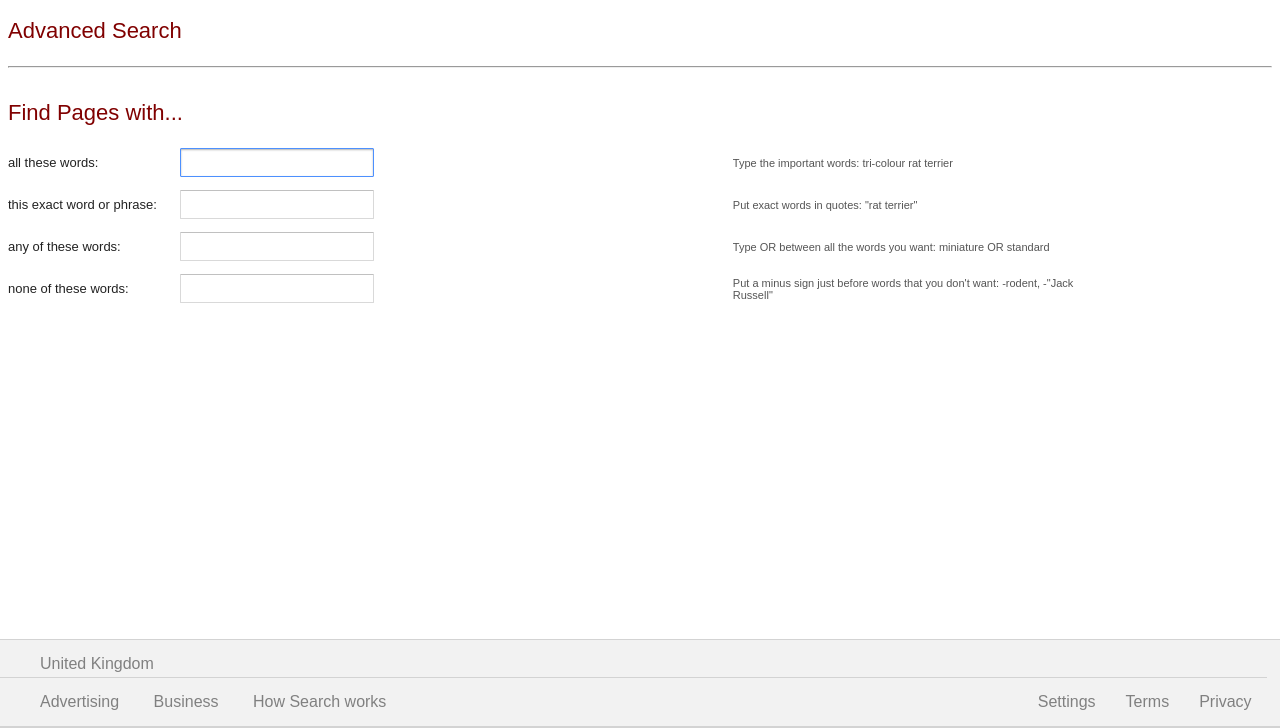
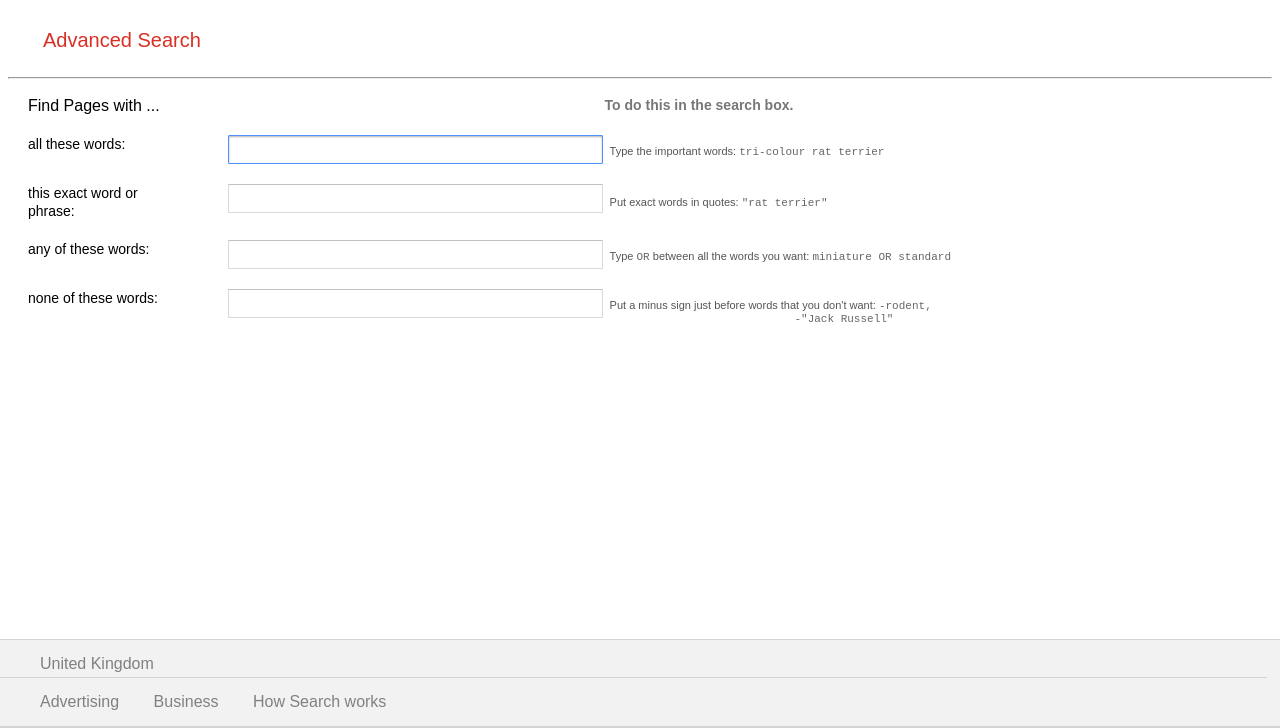
Before and after one commit to NardiniA/search, a plain HTML site: page advanced.html in a window 1280 px wide. Shown: the part 72-800 px from the top of the page. Drawn offline with Linux system fonts and the light colour scheme.

Commit message:
Completed Advanced Search Page, Changed Footer styling

```diff
--- a/advanced.html
+++ b/advanced.html
@@ -24,68 +24,71 @@
     </div>
 
     <div id = "main">
+        <div class="bar">
             <p>Advanced Search</p>
+        </div>
+
         <hr />
-        <p>Find Pages with...</p>
         <div class = "inputs">
             <form action = "" method = "GET">
+                <div class="grid-container">
+                    <!-- Form Titles -->
+                    <div class="grid-item">
+                        Find Pages with ...
+                    </div>
+                    <div class="grid-item">&nbsp;</div>
+                    <div class="grid-item" id="howto-title" style = "margin: 0; padding: 10px 0px;">
+                        To do this in the search box.
+                    </div>
+                    <!-- All these words inputs -->
+                    <div class="grid-item">
+                        <label for ="atw">all these words:</label>
+                    </div>
+                    <div class="grid-item">
+                        <input class = "jfk-textinput" value = "" autofocus="autofocus" id = "atw" name = "as_q" type = "text" />
+                    </div>
+                    <div class="grid-item howto">
+                        <div class = "info">Type the important words: <span class="info-eg">tri-colour rat terrier</span></div>
+                    </div>
 
-                <!--<div class = "input-container">
-                    <p class = "contents des">...all these words:</p>
-                    <input style = "width: 50%;" type = "text"  name = "as_q" class = "contents" />
-                    <p class = "contents ex">Example: "Example"</p>
-                </div> -->
-            </form>
+                    <!-- Exact word or phrase inputs -->
+                    <div class="grid-item">
+                        <label for="ewp">this exact word or phrase:</label>
+                    </div>
+                    <div class="grid-item">
+                        <input class="jfk-textinput" value="" id="ewp" name="as_epq" type="text" />
+                    </div>
+                    <div class="grid-item howto">
+                        <div class="info">Put exact words in quotes: <span class="info-eg">"rat terrier"</span>
                         </div>
                     </div>
 
-    <div class="otByu">
-        <div class="yIQOUb">
-            <div class="FAcADc">
-                <div class="lOTAE"> <label for="xX4UFf">all these words:</label> </div>
+                    <!-- Any of these words inputs-->
+                    <div class="grid-item">
+                        <label for="aofw">any of these words:</label>
                     </div>
-            <div class="jYcx0e">
-                <div class="PLLUQc"> <input class="jfk-textinput" value="" autofocus="autofocus" id="xX4UFf" name="as_q"
-                        type="text"> </div>
+                    <div class="grid-item">
+                        <input class="jfk-textinput" value="" id="aofw" name="as_oq" type="text" />
                     </div>
-            <div class="cwqNnb dulCv">
-                <div class="lOTAE">Type the important words: <span class="BFlQMb">tri-colour rat terrier</span> </div>
+                    <div class="grid-item howto">
+                        <div class="info">Type <span class="info-eg">OR</span> between all the words you want: <span class="info-eg">miniature OR standard</span>
                         </div>
                     </div>
-        <div class="yIQOUb">
-            <div class="FAcADc">
-                <div class="lOTAE"> <label for="CwYCWc">this exact word or phrase:</label> </div>
+
+                    <!-- None of these words inputs -->
+                    <div class="grid-item">
+                        <label for="notw">none of these words:</label>
                     </div>
-            <div class="jYcx0e">
-                <div class="PLLUQc"> <input class="jfk-textinput" value="" id="CwYCWc" name="as_epq" type="text"> </div>
+                    <div class="grid-item">
+                        <input class="jfk-textinput" value="" id="notw" name="as_eq" type="text" />
                     </div>
-            <div class="cwqNnb dulCv">
-                <div class="lOTAE">Put exact words in quotes: <span class="BFlQMb">"rat terrier"</span> </div>
+                    <div class="grid-item howto">
+                        <div class="info">Put a minus sign just before words that you don't want: <span class="info-eg">-rodent,
+                            -"Jack Russell"</span>
                         </div>
                     </div>
-        <div class="yIQOUb">
-            <div class="FAcADc">
-                <div class="lOTAE"> <label for="mSoczb">any of these words:</label> </div>
                 </div>
-            <div class="jYcx0e">
-                <div class="PLLUQc"> <input class="jfk-textinput" value="" id="mSoczb" name="as_oq" type="text"> </div>
-            </div>
-            <div class="cwqNnb dulCv">
-                <div class="lOTAE">Type <span class="BFlQMb">OR</span> between all the words you want: <span
-                        class="BFlQMb">miniature OR standard</span> </div>
-            </div>
-        </div>
-        <div class="yIQOUb">
-            <div class="FAcADc">
-                <div class="lOTAE"> <label for="t2dX1c">none of these words:</label> </div>
-            </div>
-            <div class="jYcx0e">
-                <div class="PLLUQc"> <input class="jfk-textinput" value="" id="t2dX1c" name="as_eq" type="text"> </div>
-            </div>
-            <div class="cwqNnb dulCv">
-                <div class="lOTAE">Put a minus sign just before words that you don't want: <span class="BFlQMb">-rodent,
-                        -"Jack Russell"</span> </div>
-            </div>
+            </form>
         </div>
     </div>
 
@@ -99,10 +102,6 @@
             <a href="https://www.google.com/services/?subid=ww-ww-et-g-awa-a-g_hpbfoot1_1!o2&utm_source=google.com&utm_medium=referral&utm_campaign=google_hpbfooter&fg=1#?modal_active=none"
                 class="footer-link">Business</a>
             <a href="https://www.google.com/search/howsearchworks/?fg=1" class="footer-link">How Search works</a>
-
-            <a href="https://policies.google.com/privacy?hl=en-GB&fg=1" id="privacy">Privacy</a>
-            <a href="https://policies.google.com/terms?hl=en-GB&fg=1" id="terms">Terms</a>
-            <a href="#" id="settings">Settings</a>
         </div>
     </div>
 </body>
--- a/css/advanced.css
+++ b/css/advanced.css
@@ -75,8 +75,8 @@
 
 .img-thumbnail {
     float: left;
-    width: 100px;
-    height: auto;
+    width: auto;
+    height: 30px;
     margin: 20px;
 }
 
@@ -96,10 +96,6 @@
     font-size: 22px;
 }
 
-form {
-    overflow-x: auto;
-}
-
 .inputs {
     width: 100%;
 }
@@ -116,42 +112,12 @@ form {
     width: 25%;
 }
 
-.otByu {
-    width: 85%;
-    clear: both;
-}
-
-div.otByu div.yIQOUb {
-    clear: both;
-}
-
-div.otByu div.FAcADc {
-    float: left;
-    display: inline-block;
-    height: 42px;
-    color: #222;
-    font-size: 13px;
-    line-height: 16px;
-    vertical-align: middle;
-}
-
-div.lOTAE {
+div.info {
     height: 30px;
     display: table-cell;
     vertical-align: middle;
-}
-
-div.otByu div.jYcx0e {
-    float:left;
-    display:inline-block;
-    min-width:167px;
-    min-height:41px;
-    vertical-align:middle;
-    width:50%;
-}
-
-.PLLUQc {
-    padding-right:16px;
+    position: absolute;
+    top: 40%;
 }
 
 .jfk-textinput {
@@ -163,6 +129,7 @@ div.otByu div.jYcx0e {
     font-size:13px;
     height:25px;
     padding:1px 8px;
+    width: 100%;
 }
 
 .jfk-textinput:focus {
@@ -176,15 +143,63 @@ div.otByu div.jYcx0e {
     display:none;
 }
 
-div.cwqNnb {
-    float:left;
-    display:inline-block;
-    width:32%;
-    min-width:160px;
-    margin:0 0 8px 1%;
+.info-eg {
+    color: #666;
+    font-family: monospace;
+    font-size: 11px;
+    white-space: pre;
+}
+
+.grid-container {
+    display: grid;
+    width: 75%;
+    grid-template-columns: 200px auto auto;
+    grid-template-rows: auto auto auto auto auto;
+}
+
+.grid-item {
+    padding: 10px 20px;
+    font-size: 16px;
+    margin: 0;
+}
+
+.howto {
     color:#555;
     font-size:11px;
     padding-left:5px;
     vertical-align:middle;
     position:relative;
 }
+
+#howto-title {
+    color: #777;
+    font-weight: 700;
+    font-size: 14px;
+    padding-left: 5px;
+}
+
+.grid-item > label {
+    font-size: 14px;
+}
+
+.bar {
+    color: #d93025;
+    font-size: 20px;
+    margin: 25px 35px;
+    padding-top: 1px;
+}
+
+@media (max-width: 1000px) {
+    .grid-container {
+        grid-template-columns: 150px auto;
+        width: 90%;
+    }
+
+    .howto {
+        display: none;
+    }
+
+    #howto-title {
+        display: none;
+    }
+}
```
Also changed, not shown: 1 other file. Lines whose indentation alone changed are shown as unchanged.
